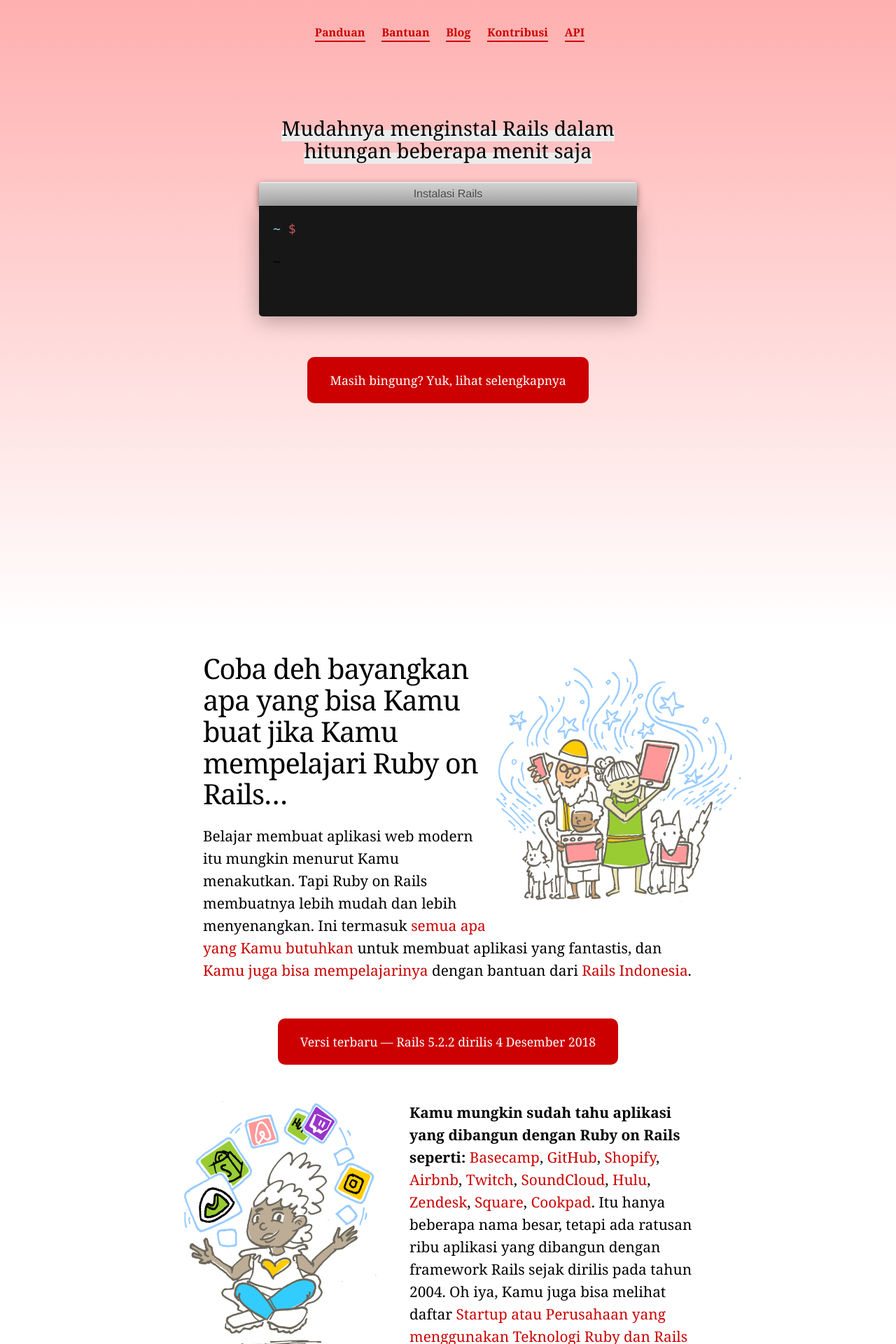
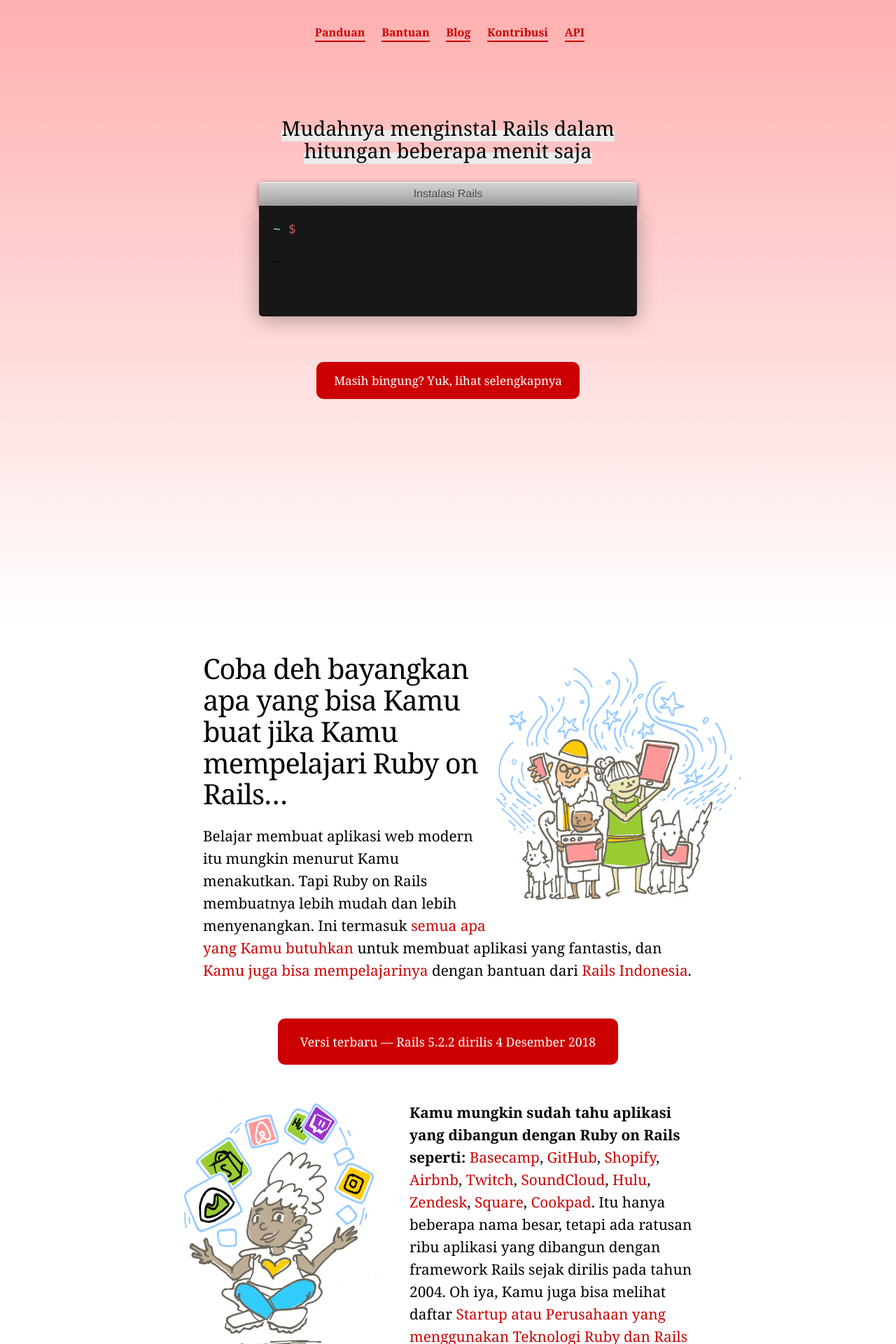
Before and after one commit to rails-id/rails-id.github.io, a Jekyll site: the page built from index.html, in a window 1280 px wide. Shown: the top 1920 px of the page at 70% size. Built offline with Jekyll 4.4.1, drawn with Linux system fonts in a browser that asks for light colours; nearby versions of some CDN libraries.

Commit message:
fixed responsive

```diff
--- a/assets/css/rails-indonesia.css
+++ b/assets/css/rails-indonesia.css
@@ -99,7 +99,8 @@
   }
 
   .quickstart {
-    margin-top: 2em;
+    margin-top: 1.5em;
+    margin-bottom: 3em;
   }
 }
 
@@ -245,16 +246,23 @@
  */
 
 a.button {
-  font-size: 1.1rem;
+  font-size: 17px;
   color: white;
   background-color: rgb(204, 0, 0);
-  padding: 1.3rem 2rem;
+  padding: 15px 25px;
   border-radius: 10px;
 }
 
 a.button:hover {
   opacity: 0.8;
   text-decoration: none;
+}
+
+@media only screen and (max-width: 480px) {
+  a.button {
+    font-size: 15px;
+    padding: 13px 20px;
+  }
 }
 
 /*
```
